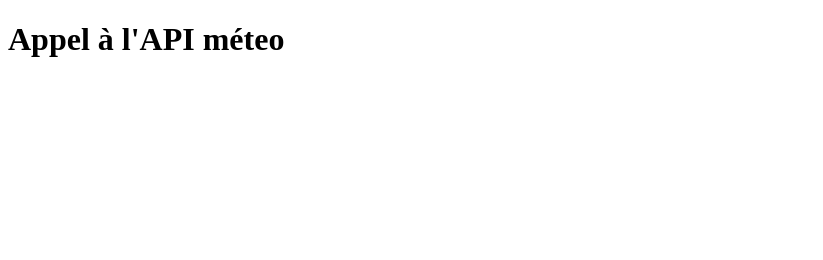
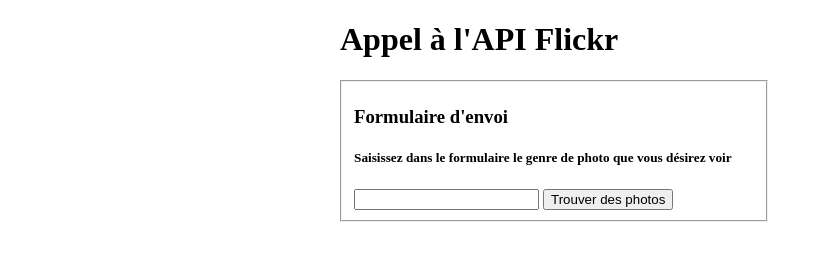
Before and after one commit to AlexandreLeFoll/bdd, a plain HTML site: page web/index.html in a window 1280 px wide. Shown: the whole page, without its empty margins (0-823 px from the left). Drawn offline with nearby package versions, Linux system fonts and the light colour scheme.

Commit message:
Rendu TP3

```diff
--- a/web/index.html
+++ b/web/index.html
@@ -3,16 +3,96 @@
 	<head>
 		<meta charset="utf-8" />
 		<title>TP3 - Appel à une API</title>
+		<script type="text/javascript" src="http://code.jquery.com/jquery-latest.min.js"></script>
 		<style>
+		header
+		{
+			width:700px;
+			margin: 0 auto;
+
+		}
+
+		h1
+		{
+		 margin-left : 50px;
+		}
+
+		section
+		{
+		 width:700px;
+		 margin: 0 auto;
+		}
+
+		img{
+
+			height:200px;
+			width:200px;
+			margin : 50px 50px;
+
+		}
+
+		fieldset
+		{
+			width :400px;
+			margin-left:50px;
+		}
+
+
 		</style>
 	</head>
 	<body>
 		<header>
-		<h1>Appel à l'API méteo</h1>
+		<h1>Appel à l'API Flickr</h1>
 		</header>
 		<section>
-			<article>
+
+			<fieldset>
+				<h3>Formulaire d'envoi</h3>
+				<h5>Saisissez dans le formulaire le genre de photo que vous désirez voir</h5>
+				<input type="text" id="motcle">
+				<input type="button" value="Trouver des photos" onClick="cherchePhoto($('#motcle').val())"><br/>
+			</fieldset>
+			<article id='images'>
+
 			</article>
 		<section>
 	</body>
+	<script type="text/javascript">
+
+		function cherchePhoto(motcle) {
+
+
+			var urlDistante="http://api.flickr.com/services/feeds/photos_public.gne?tags="+motcle+"&tagmode=any&format=json&jsoncallback=?";
+
+			 $.ajax({
+       url : urlDistante,
+       type : 'GET',
+       dataType : 'JSON',
+       success : function(code_json, statut){ // success est toujours en place, bien sûr !
+
+			 $('#images').empty();
+		     $.getJSON( urlDistante, function( data ) {
+		      $.each( data.items, function( i, item ) {
+		        $( "<img>" ).attr( "src", item.media.m ).appendTo( "#images" );
+		      });
+
+
+       });
+
+       },
+
+       error : function(resultat, statut, erreur){
+
+       	alert(erreur+" : "+status+" : "+resultat);
+
+       },
+
+       complete : function(resultat, statut){
+				//alert(status+" : "+resultat);
+       }
+
+	});
+	}
+
+	</script>
 </html>
```
